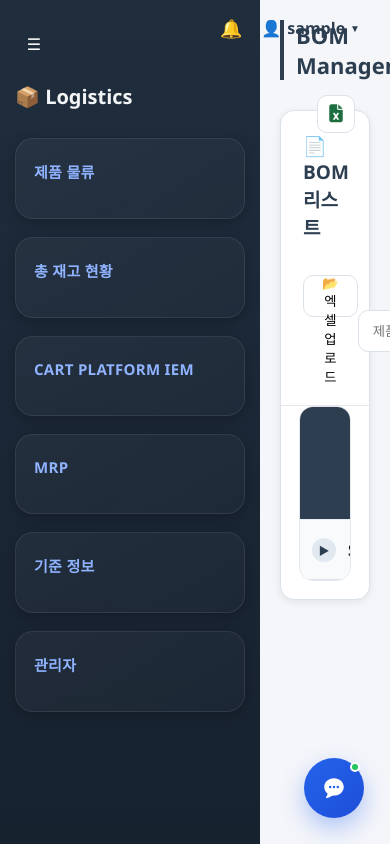
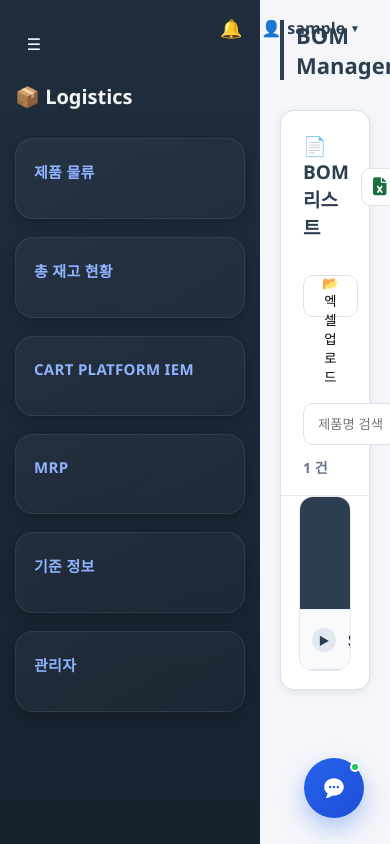
Before and after one commit to hwihyunkim229/logistics-system, a FastAPI app: page /mrp/bom in a window 390 px wide. Run offline with FastAPI, Linux system fonts and the light colour scheme; the visitor is signed in with stand-in values (Sample User, id 1); tables that the repository leaves empty hold one stand-in row (values such as "Sample post"); data that the repository does not hold is empty.

Commit message:
fix excel download btn

```diff
--- a/app/templates/base.html
+++ b/app/templates/base.html
@@ -3,6 +3,7 @@
 <head>
 <meta charset="UTF-8">
 <title>Logistics Hub</title>
+<script src="/workflow/static/js/workflow-modal.js"></script>
 
 <style>
 *{
@@ -170,7 +171,7 @@ body.sidebar-collapsed .main{
         opacity 0.2s ease;
 }
 .menu-group.open .submenu{
-     max-height:700px;
+    max-height:3000px;
     opacity:1;
 }
 .submenu a.active{
@@ -1126,11 +1127,7 @@ window.addEventListener("pageshow", function(e){
             ? "Viewer 계정은 조회만 가능합니다."
             : "조회 전용 계정입니다.\n소속 팀 페이지에서만 작업할 수 있습니다.";
 
-        if (typeof wfAlert === "function") {
-            wfAlert(message);
-        } else {
-            alert(message);
-        }
+        wfAlert(message);
     }, true);
 })();
 const SIDEBAR_KEY = "sidebar_collapsed";
--- a/app/templates/bom/bom.html
+++ b/app/templates/bom/bom.html
@@ -31,6 +31,10 @@
 
 .card-header{
     padding:22px 22px 16px;
+    display:flex;
+    align-items:center;
+    justify-content:space-between;
+    gap:12px;
 }
 
 .table-main-title{
@@ -45,6 +49,8 @@
     display:flex;
     justify-content:space-between;
     align-items:center;
+    gap:16px;
+    flex-wrap:wrap;
     border-top:none;
     border-bottom:1px solid #e5e7eb;
 }
@@ -54,6 +60,7 @@
     display:flex;
     align-items:center;
     gap:12px;
+    min-width:0;
 }
 
 #searchInput{
@@ -208,11 +215,11 @@ button:hover{
 }
 
 .excel-download{
-    position:absolute;
-    top:95px;
-    right:35px;
+    position:static;
+    flex:0 0 38px;
     width:38px;
     height:38px;
+    padding:0;
     border-radius:10px;
     border:1px solid #dbe2ea;
     background:white;
@@ -232,6 +239,23 @@ button:hover{
 .excel-download i{
     font-size:18px;
 }
+
+@media (max-width: 720px){
+    .toolbar,
+    .left-group,
+    .right-group{
+        width:100%;
+    }
+
+    .right-group{
+        flex-wrap:wrap;
+    }
+
+    #searchInput{
+        flex:1 1 220px;
+        width:auto;
+    }
+}
 </style>
 
 <div class="page-header">
@@ -249,6 +273,14 @@ button:hover{
         <h3 class="table-main-title">
             📄 BOM 리스트
         </h3>
+
+        <button
+            class="excel-download"
+            onclick="location.href='/mrp/bom/download'"
+            title="엑셀 다운로드"
+        >
+            <i class="fa-solid fa-file-excel"></i>
+        </button>
 
     </div>
 
@@ -285,17 +317,6 @@ button:hover{
                 >
 
             </form>
-
-            <button
-                class="excel-download"
-                onclick="
-                location.href=
-                '/mrp/bom/download'
-                "
-                title="엑셀 다운로드"
-            >
-                <i class="fa-solid fa-file-excel"></i>
-            </button>
 
         </div>
 
--- a/app/templates/rental/index.html
+++ b/app/templates/rental/index.html
@@ -72,7 +72,9 @@
 }
 
 .excel:hover {
-    background: #1d6f42;
+    background: #fff;
+    color: #1d6f42;
+    border-color: #ddd;
 }
 
 .card {
--- a/app/workflow/static/js/workflow-modal.js
+++ b/app/workflow/static/js/workflow-modal.js
@@ -1,4 +1,6 @@
 (function () {
+    if (window.__workflowModalInitialized) return;
+    window.__workflowModalInitialized = true;
 
     const style = document.createElement("style");
 
@@ -206,6 +208,10 @@
         });
     };
 
+    window.alert = function (message) {
+        return window.wfAlert(message);
+    };
+
     const confirmOverlay = document.createElement("div");
     confirmOverlay.className = "wf-confirm-overlay";
 
```
Also changed, not shown: app/templates/inventory/index.html (+8 -8 lines), app/templates/main.html (+24 -11 lines), app/templates/stock/index.html (+4 -4 lines).
